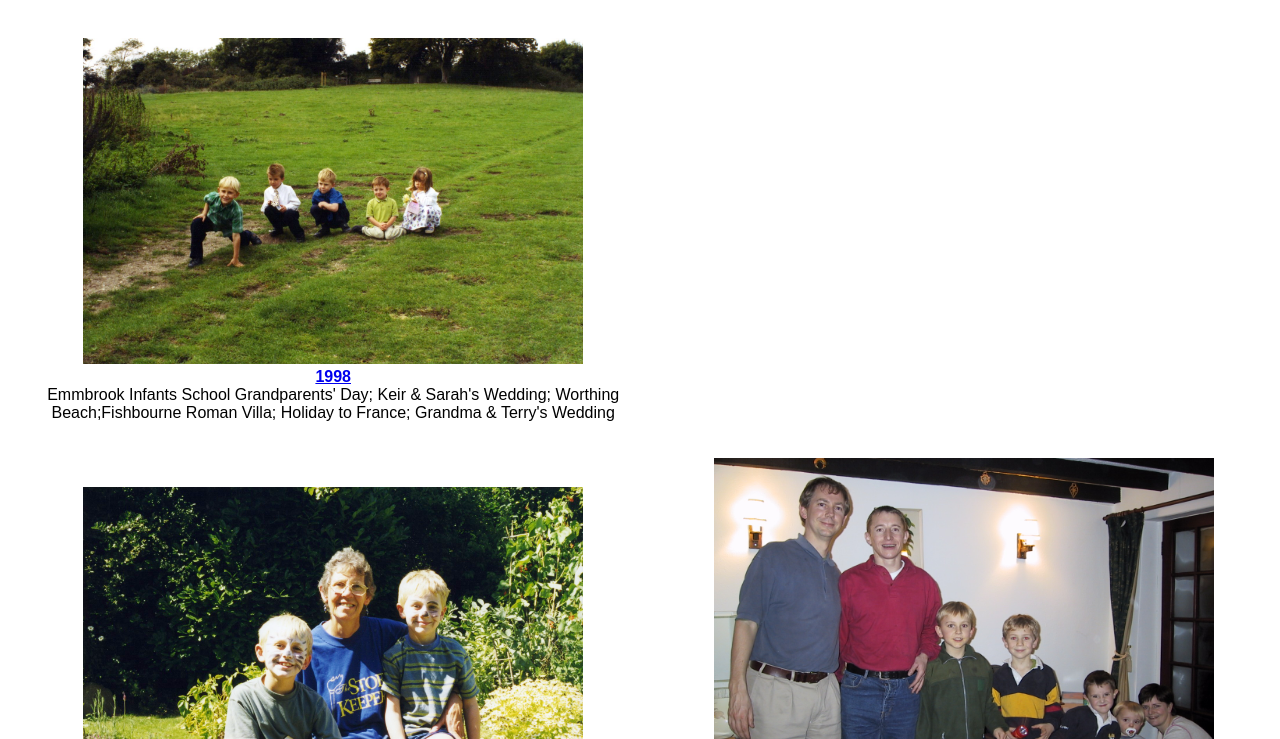
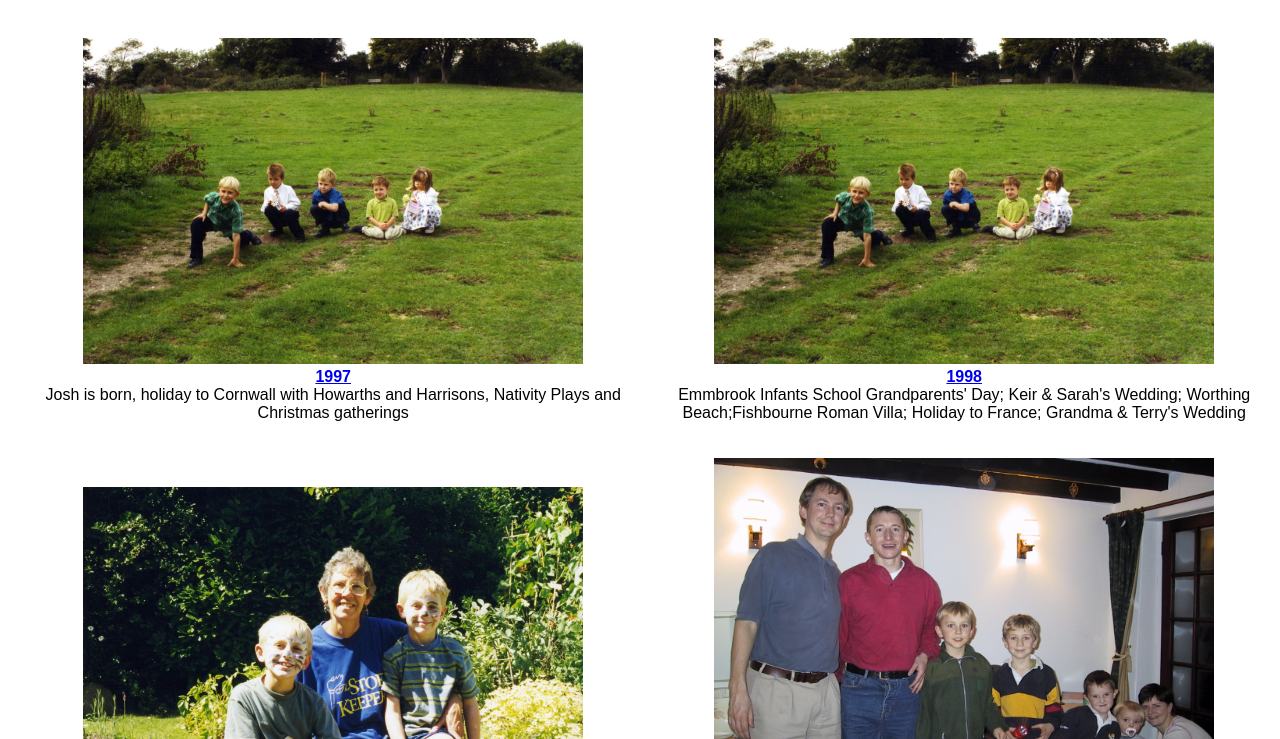
Before and after one commit to percivm/percivm.github.io, a plain HTML site: page index.html in a window 1280 px wide. Shown: the part 61-800 px from the top of the page. Drawn offline with Linux system fonts and the light colour scheme.

Commit message:
Added 1998 photos

```diff
--- a/index.html
+++ b/index.html
@@ -12,6 +12,14 @@
 <h1>Percival Family Photo Index</h1>
 <TABLE>
 <TR>
+<TD>
+<p style="text-align: center;">
+<A HREF=https://photos.app.goo.gl/gYwgHUU7jqsX1WmZ8>
+<IMG width=500px src="1998.jpg"/>
+<BR><B>1997</B></A><BR>
+Josh is born, holiday to Cornwall with Howarths and Harrisons, Nativity Plays and Christmas gatherings</P
+</TD>
+
 <TD>
 <p style="text-align: center;">
 <A HREF=https://photos.app.goo.gl/3pxsti5FJhRDHFJ28>
```
Also changed, not shown: 1997.jpg (added).
